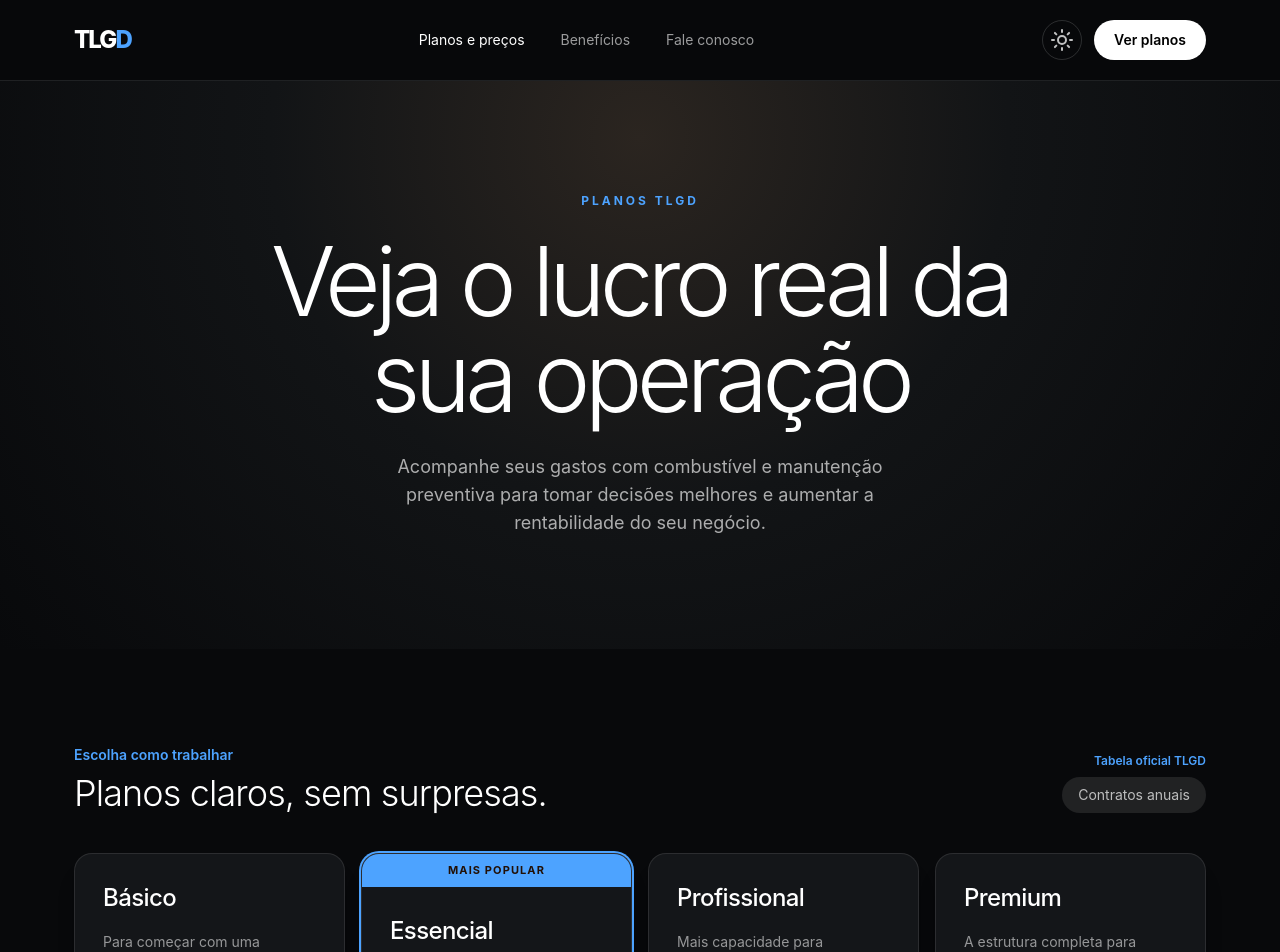
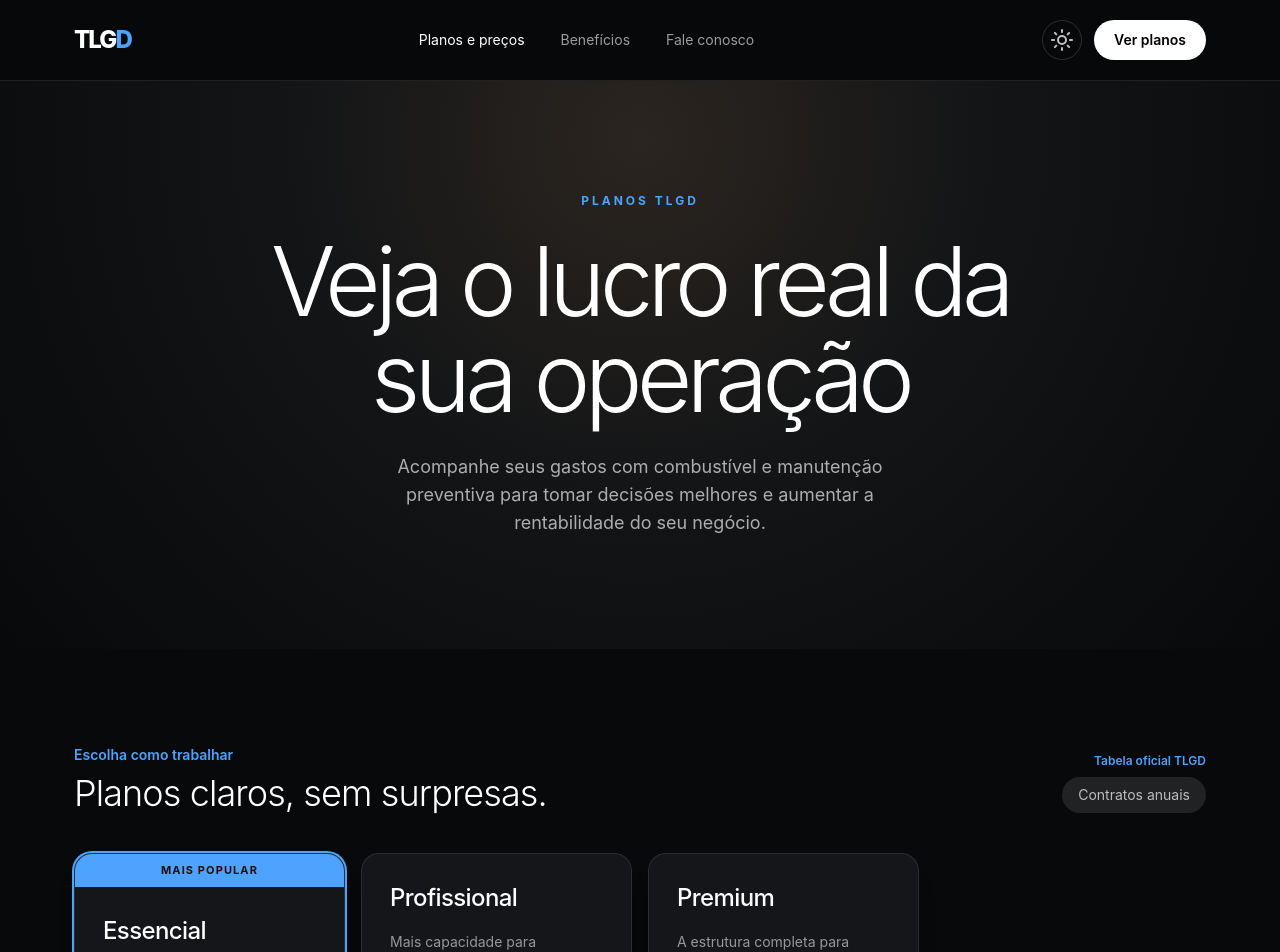
Before and after one commit to nachtzinho/Teste-site, a Next.js app: page / in a window 1280 px wide. Shown: the top 952 px of the page. Built offline with nearby package versions, Linux system fonts and the light colour scheme.

Commit message:
Update page.tsx

```diff
--- a/app/page.tsx
+++ b/app/page.tsx
@@ -15,7 +15,7 @@ type Plan = {
 }
 
 const plans: Plan[] = [
-  { name: 'Básico', description: 'Para começar com uma operação enxuta, organizada e eficiente.', fleet: 'Até 10 ônibus', contract: '3 anos', annualPrice: 'R$ 24.000', totalPrice: 'R$ 72.000', features: ['Gestão de até 10 ônibus', 'Contrato de 3 anos', 'Cobrança anual simplificada', 'Suporte pelo WhatsApp'] },
+//  { name: 'Básico', description: 'Para começar com uma operação enxuta, organizada e eficiente.', fleet: 'Até 10 ônibus', contract: '3 anos', annualPrice: 'R$ 24.000', totalPrice: 'R$ 72.000', features: ['Gestão de até 10 ônibus', 'Contrato de 3 anos', 'Cobrança anual simplificada', 'Suporte pelo WhatsApp'] },
   { name: 'Essencial', description: 'O equilíbrio ideal entre prazo, previsibilidade e tranquilidade.', fleet: 'Até 10 ônibus', contract: '5 anos', annualPrice: 'R$ 24.000', totalPrice: 'R$ 120.000', features: ['Gestão de até 10 ônibus', 'Contrato de 5 anos', 'Cobrança anual simplificada', 'Suporte pelo WhatsApp'], popular: true },
   { name: 'Profissional', description: 'Mais capacidade para empresas que precisam crescer com controle.', fleet: 'Até 15 ônibus', contract: '10 anos', annualPrice: 'R$ 30.000', totalPrice: 'R$ 300.000', features: ['Gestão de até 15 ônibus', 'Contrato de 10 anos', 'Cobrança anual simplificada', 'Suporte prioritário'] },
   { name: 'Premium', description: 'A estrutura completa para operações grandes e sem limite de frota.', fleet: 'Ônibus ilimitados', contract: '10 anos', annualPrice: 'R$ 44.000', totalPrice: 'R$ 440.000', features: ['Gestão de ônibus ilimitados', 'Contrato de 10 anos', 'Cobrança anual simplificada', 'Atendimento dedicado'] },
```
